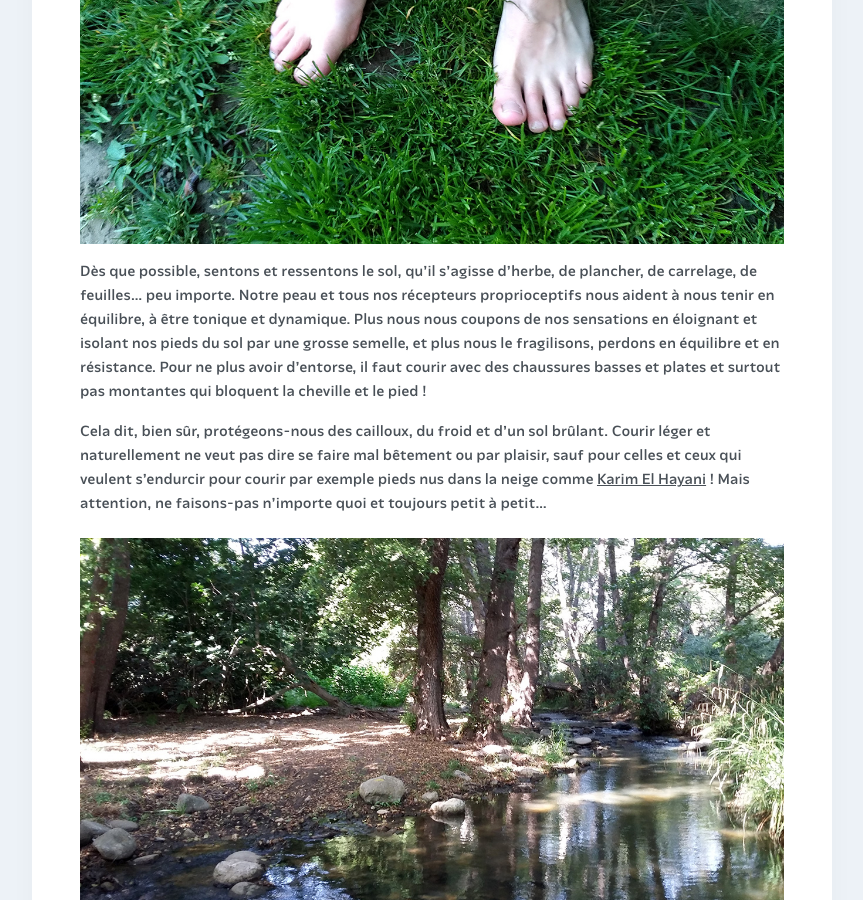
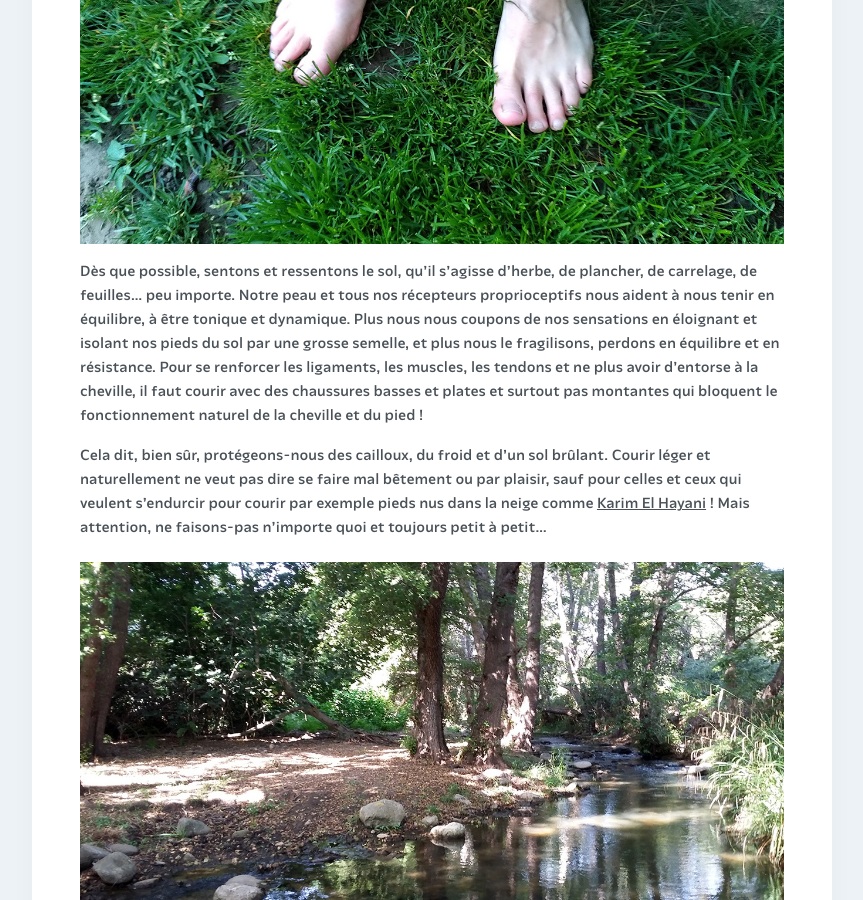
Before and after one commit to courirpaleo/courirpaleo.github.io, a Jekyll site: the page built from _pages/ressources.md, in a window 1280 px wide and 900 px high, scrolled down 1842 px. Shown: the whole window, without its empty margins (208-1071 px from the left). Built offline with Jekyll 4.4.1, drawn with Linux system fonts in a browser that asks for light colours; some web fonts are replaced.

Commit message:
Update ressources.md

```diff
--- a/_pages/ressources.md
+++ b/_pages/ressources.md
@@ -15,7 +15,7 @@ Chez nous, soyons pieds nus le plus souvent possibles, en chaussons, en babouche
 Dans nos bottes, bottines, boots, chaussures de randonnées, mocassins, baskets... retirons la semelle intérieure moulée et remplaçons-là par une simple semelle de cuir, de laine ou de mousse achetée chez votre coordonnier. Au moins, notre voûte plantaire retrouvera sa tonicité et ne sera plus avachie et affaissée par ce faux support qui lui fait plus de mal que de bien. Choisissons ensuite des chaussures plus souples et qui ne serrent pas les pieds, mais cela n'empêche personne d'être élégant&nbsp;! Des souliers de ville à talon raisonnable, lisses à l'intérieur, qui laissent vos orteils bouger a minima, ne vont pas nous faire du mal de temps en temps ou même 5 jours sur 7 si nos pieds travaillent et courent de la bonne façon les soirs et les week-ends.
 
 ![Courir Paleo](/assets/images/Courir-Paleo-pieds-nus-pelouse-1200px.jpg)
-Dès que possible, sentons et ressentons le sol, qu'il s'agisse d'herbe, de plancher, de carrelage, de feuilles... peu importe. Notre peau et tous nos récepteurs proprioceptifs nous aident à nous tenir en équilibre, à être tonique et dynamique. Plus nous nous coupons de nos sensations en éloignant et isolant nos pieds du sol par une grosse semelle, et plus nous le fragilisons, perdons en équilibre et en résistance. Pour ne plus avoir d'entorse, il faut courir avec des chaussures basses et plates et surtout pas montantes qui bloquent la cheville et le pied&nbsp;!
+Dès que possible, sentons et ressentons le sol, qu'il s'agisse d'herbe, de plancher, de carrelage, de feuilles... peu importe. Notre peau et tous nos récepteurs proprioceptifs nous aident à nous tenir en équilibre, à être tonique et dynamique. Plus nous nous coupons de nos sensations en éloignant et isolant nos pieds du sol par une grosse semelle, et plus nous le fragilisons, perdons en équilibre et en résistance. Pour se renforcer les ligaments, les muscles, les tendons et ne plus avoir d'entorse à la cheville, il faut courir avec des chaussures basses et plates et surtout pas montantes qui bloquent le fonctionnement naturel de la cheville et du pied&nbsp;!
 
 Cela dit, bien sûr, protégeons-nous des cailloux, du froid et d'un sol brûlant. Courir léger et naturellement ne veut pas dire se faire mal bêtement ou par plaisir, sauf pour celles et ceux qui veulent s'endurcir pour courir par exemple pieds nus dans la neige comme [Karim El Hayani](https://sport24.lefigaro.fr/scan-sport/actualites/pieds-nus-sur-la-neige-il-pulverise-le-record-du-semi-marathon-1036079)&nbsp;! Mais attention, ne faisons-pas n'importe quoi et toujours petit à petit...
 
```
